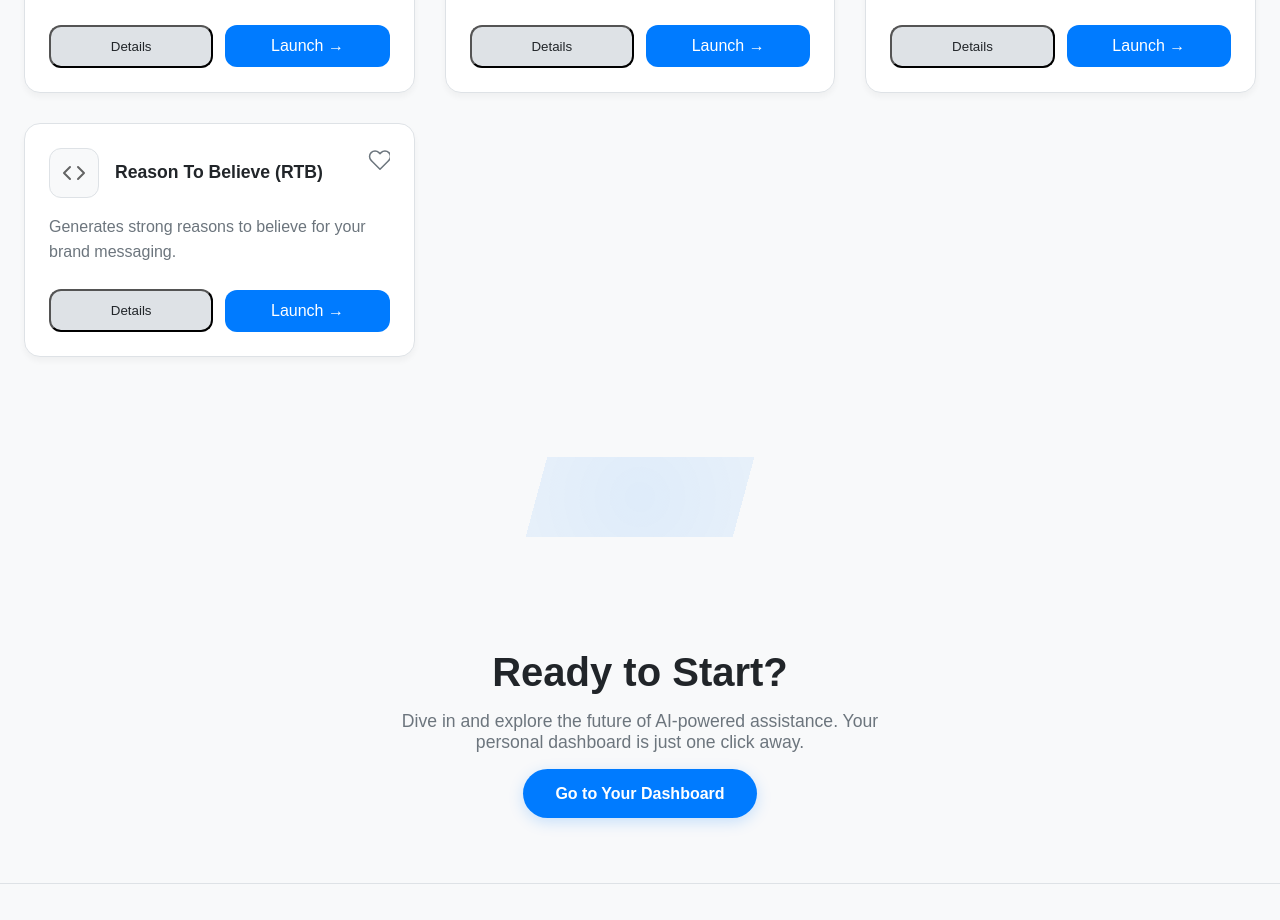
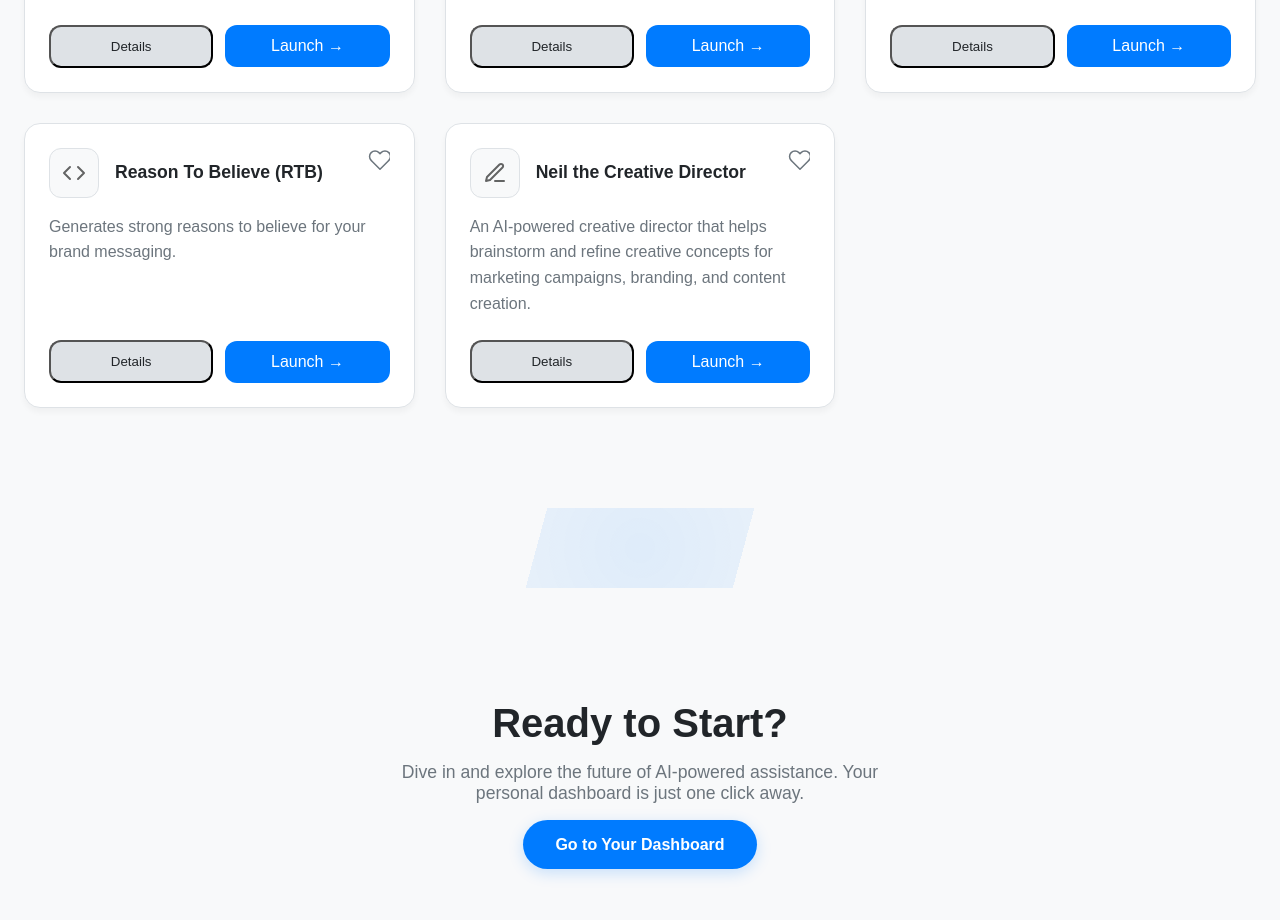
Before and after one commit to aravindp602/website_hari_b_nair, a Next.js app: page / in a window 1280 px wide. Shown: the part 1260-2180 px from the top of the page. Built offline with nearby package versions, Linux system fonts and the light colour scheme.

Commit message:
Update bots.js

```diff
--- a/src/data/bots.js
+++ b/src/data/bots.js
@@ -45,6 +45,17 @@ export const chatbotData = [
     embedUrl: 'https://workflow.getmindpal.com/rtb--reasons-to-believe--JTcQj1Q8pSXDELSn' // Replace with the real URL
   },
 
+  // Bot 5
+  {
+  id: 'Neil the creative director',
+  name: 'Neil the Creative Director',
+  category: 'Creativity',
+  icon : '/img/edit-3.svg',
+  description: 'An AI-powered creative director that helps brainstorm and refine creative concepts for marketing campaigns, branding, and content creation.',
+  embedType : 'iframe',
+  embedUrl : 'https://workflow.getmindpal.com/creative-strategy-canvas-kwOzZWvzc9nHPf0o' // Replace with the real URL
+}
+
   // ... continue this pattern for all 42 of your bots ...
 ];
 
```
